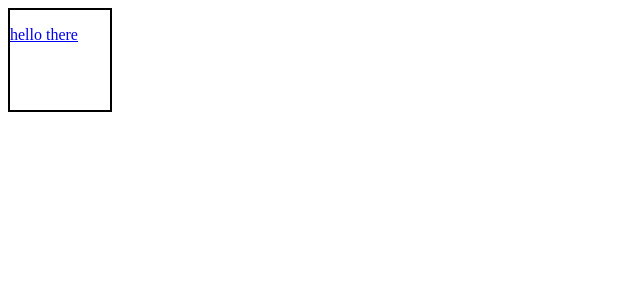
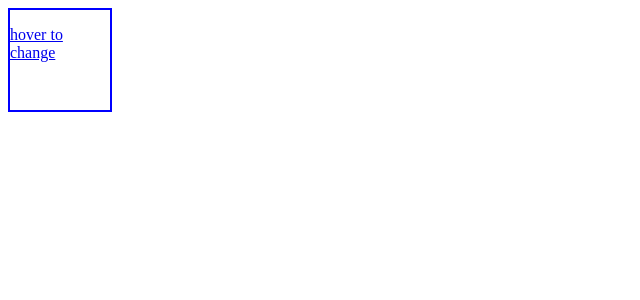
Before and after one commit to DarthNihl/DarthNihl.github.io, a Jekyll site: the page built from _posts/2016-5-27-animated.markdown, in a window 1280 px wide. Shown: the top 300 px of the page, without its empty margins (0-640 px from the left). Built offline with Jekyll 4.4.1, drawn with Linux system fonts in a browser that asks for light colours.

Commit message:
Update 2016-5-27-animated.markdown

```diff
--- a/_posts/2016-5-27-animated.markdown
+++ b/_posts/2016-5-27-animated.markdown
@@ -5,18 +5,18 @@
         {
             height:100px;
             width:100px;
-            border:2px solid black;
+            border:2px solid blue;
         }
         div:hover
         {
-            background-color:blue;
+            background-color:red;
         }
     </style>
 </head>
 <body>
             <a href="#">
                       <div id="ab">
-                                <p> hello there </p>
+                                <p> hover to change </p>
                       </div>
             </a>
 </body>
```
